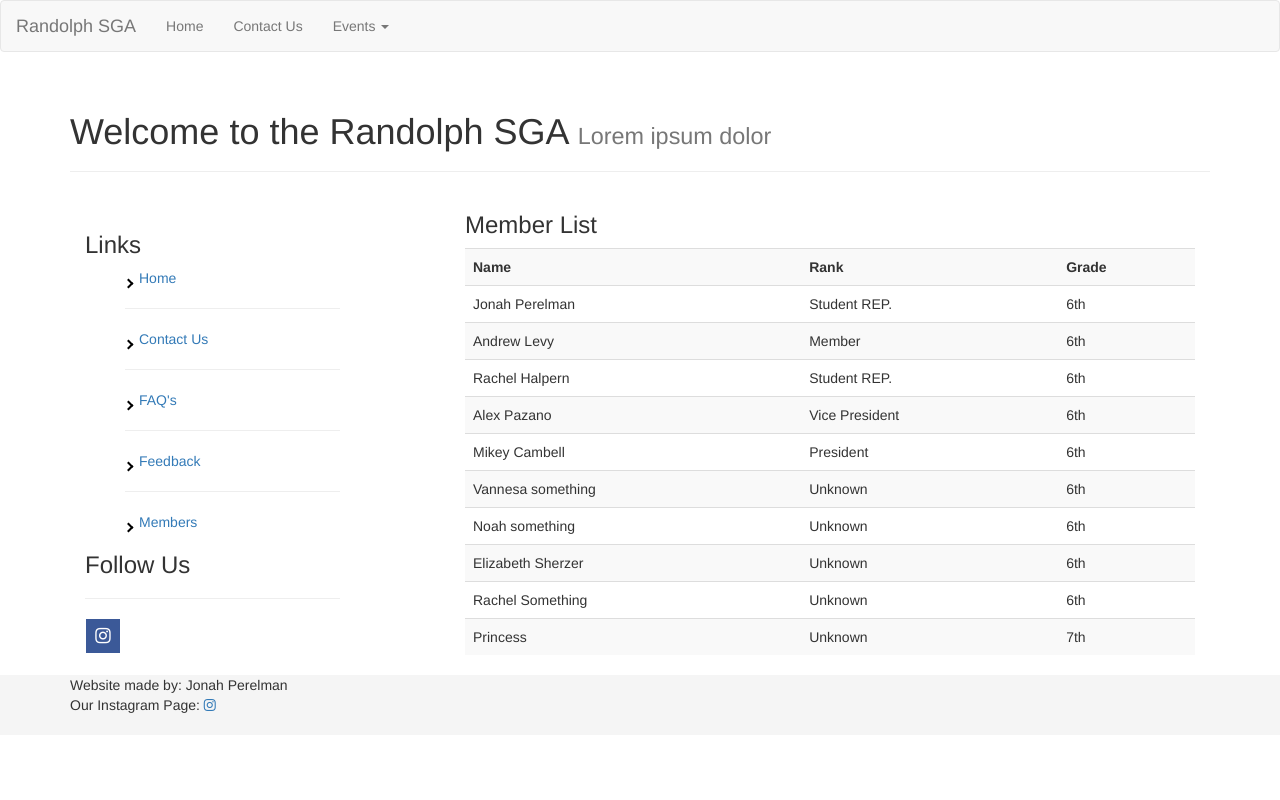
After one commit to yourfriendlyneighbor/SGA, a Node server app: page /members in a window 1280 px wide. The commit adds this page. Run offline with Node 20, Linux system fonts and the light colour scheme; some libraries are stand-ins or nearby versions.

Commit message:
made changes

```diff
--- /dev/null
+++ b/json/members.json
@@ -0,0 +1,51 @@
+[
+  {
+    "six" : [
+      {
+        "name" : "Jonah Perelman",
+        "rank" : "Student REP."
+      },
+      {
+        "name" : "Andrew Levy",
+        "rank" : "Member"
+      },
+      {
+        "name" : "Rachel Halpern",
+        "rank" : "Student REP."
+      },
+      {
+        "name" : "Alex Pazano",
+        "rank" : "Vice President"
+      },
+      {
+        "name" : "Mikey Cambell",
+        "rank" : "President"
+      },
+      {
+        "name" : "Vannesa something",
+        "rank" : "Unknown"
+      },
+      {
+        "name" : "Noah something",
+        "rank" : "Unknown"
+      },
+      {
+        "name" : "Elizabeth Sherzer",
+        "rank" : "Unknown"
+      },
+      {
+        "name" : "Rachel Something",
+        "rank" : "Unknown"
+      }
+    ],
+    "seven" : [
+      {
+        "name" : "Princess",
+        "rank" : "Unknown"
+      }
+    ],
+    "eight" : [
+
+    ]
+  }
+]
--- a/routes/routes.js
+++ b/routes/routes.js
@@ -1,6 +1,7 @@
 const
 express = require('express'),
 events = require('../json/events.json'),
+members = require('../json/members.json'),
 mongoose = require('mongoose'),
 contact = require('../models/contact'),
 nodemailer = require('nodemailer');
@@ -67,10 +68,14 @@ router.post('/contact', (req, res) => {
         console.log('Message %s sent: %s', info.messageId, info.response);
     });
     }
-
   })
-
   res.render('pages/contact')
 });
+router.get('/members', (req, res) => {
+  res.render('pages/members', {
+    members: members
+  })
+})
+
 
 module.exports = router
--- /dev/null
+++ b/views/pages/members.ejs
@@ -0,0 +1,68 @@
+<!DOCTYPE html>
+<html>
+  <head>
+    <% include ../partials/head.ejs %>
+    <title>SGA</title>
+  </head>
+  <body>
+    <div id="wrap">
+      <% include ../partials/header.ejs %>
+      <div class="container">
+        <div class="page-header">
+            <h1>
+              Welcome to the Randolph SGA
+              <small>Lorem ipsum dolor</small>
+            </h1>
+        </div>
+        <% include ../partials/sidebar.ejs %>
+        <div class="col-md-8">
+
+            <h3>Member List</h3>
+
+            <table class="table table-striped">
+
+                <tr>
+                  <th>Name</th>
+                  <th>Rank</th>
+                  <th>Grade</th>
+                </tr>
+                <% for(var i = 0; i < members.length; i++) { %>
+                  <% for(var a = 0; a < members[i].six.length; a++){ %>
+                    <tr>
+                      <td><%= members[i].six[a].name %></td>
+                      <td><%= members[i].six[a].rank %></td>
+                      <td>6th</td>
+                    </tr>
+                  <% } %>
+                  <% for(var a = 0; a < members[i].seven.length; a++){ %>
+                    <tr>
+                      <td><%= members[i].seven[a].name %></td>
+                      <td><%= members[i].seven[a].rank %></td>
+                      <td>7th</td>
+                    </tr>
+                  <% } %>
+                  <% for(var a = 0; a < members[i].eight.length; a++){ %>
+                    <tr>
+                      <td><%= members[i].eight[a].name %></td>
+                      <td><%= members[i].eight[a].rank %></td>
+                      <td>8th</td>
+                    </tr>
+                  <% } %>
+                <% } %>
+            </table>
+
+
+        </div>
+
+        <div id="push"></div>
+      </div>
+
+      <% include ../partials/footer.ejs %>
+    </div>
+
+
+
+
+    <% include ../partials/scripts.ejs %>
+  </body>
+</html>
--- a/views/partials/header.ejs
+++ b/views/partials/header.ejs
@@ -21,6 +21,7 @@
           <ul class="dropdown-menu">
             <li><a href="/events/1">Soccer</a></li>
             <li><a href="/events/2">Basketball</a></li>
+            <li><a href="/events/3">Hungray Hungray Hippos</a></li>
             <!-- <li><a href="#">Item 3</a></li>
             <li role="separator" class="divider"></li>
             <li><a href="#">Item 4</a></li>
--- a/views/partials/sidebar.ejs
+++ b/views/partials/sidebar.ejs
@@ -9,6 +9,8 @@
     <li><a href="/faq">FAQ's</a></li>
     <hr />
     <li><a href="/feedback">Feedback</a></li>
+    <hr />
+    <li><a href="/members">Members</a></li>
   </ul>
   <h3>Follow Us</h3>
   <hr />
```
